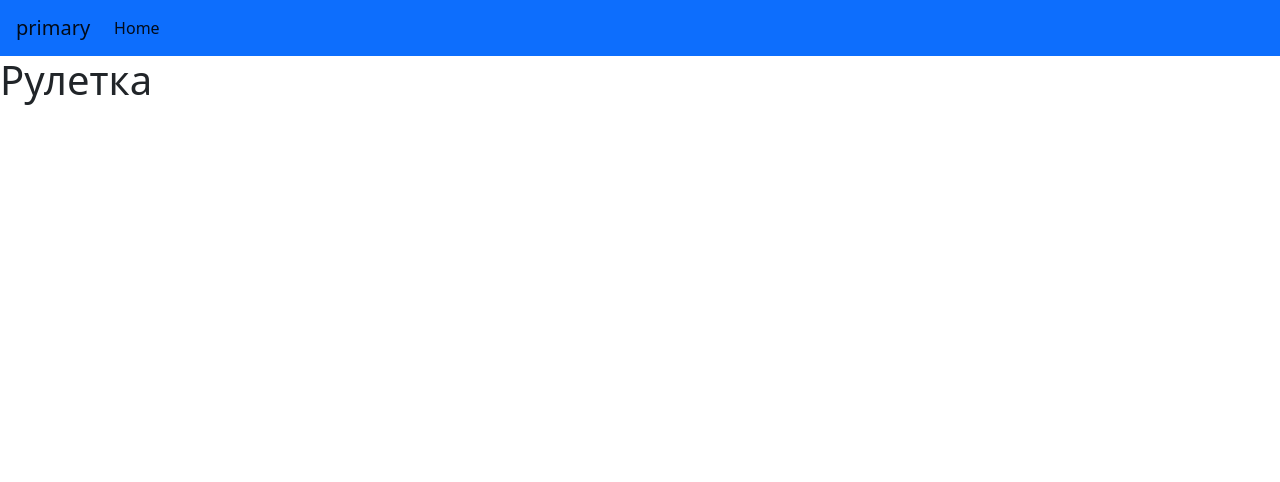
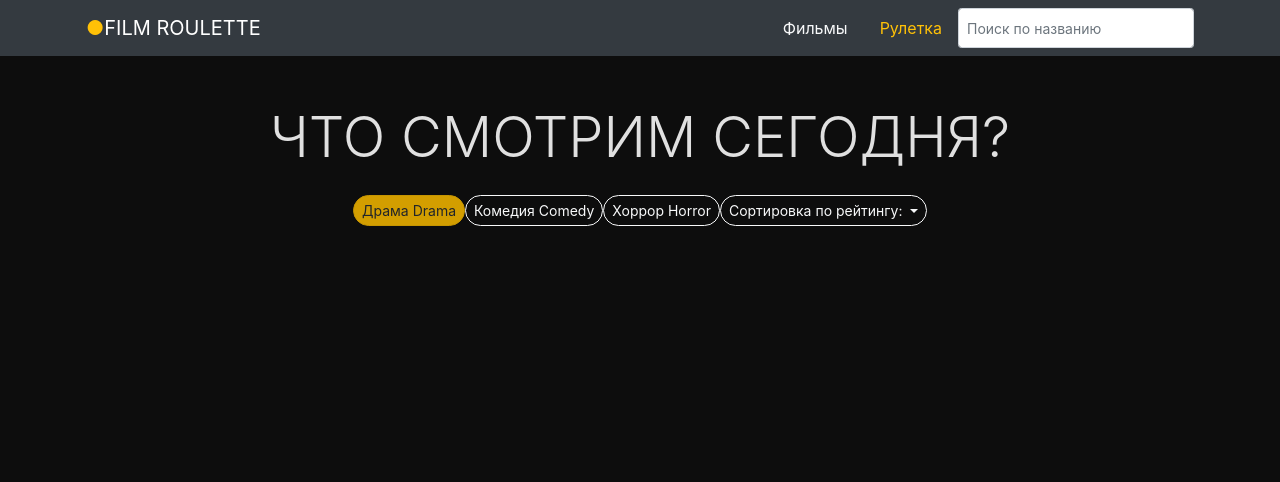
Before and after one commit to Savatheowl/film_roullete, a Flask app: page /roulette in a window 1280 px wide. Shown: the top 482 px of the page. Run offline with Flask 3, Linux system fonts and the light colour scheme; some libraries are stand-ins or nearby versions.

Commit message:
working on roulette.html — improving the navbar and creating a header with sorting.

```diff
--- /dev/null
+++ b/static/css/style.css
@@ -0,0 +1,5 @@
+body{
+    background-color: #0d0d0d;
+    color:#e0e0e0;
+    font-family: 'Inter', 'Segoe UI', sans-serif;
+}
--- a/templates/base.html
+++ b/templates/base.html
@@ -5,29 +5,14 @@
   <meta name="viewport" content="width=device-width, initial-scale=1.0">
   <title>{% block title %}{% endblock %}</title>
   <link rel="stylesheet" href="https://stackpath.bootstrapcdn.com/bootstrap/5.0.0-alpha1/css/bootstrap.min.css" integrity="sha384-r4NyP46KrjDleawBgD5tp8Y7UzmLA05oM1iAEQ17CSuDqnUK2+k9luXQOfXJCJ4I" crossorigin="anonymous">
-  <script src="https://cdn.jsdelivr.net/npm/popper.js@1.16.0/dist/umd/popper.min.js" integrity="sha384-Q6E9RHvbIyZFJoft+2mJbHaEWldlvI9IOYy5n3zV9zzTtmI3UksdQRVvoxMfooAo" crossorigin="anonymous"></script>
-  <script src="https://stackpath.bootstrapcdn.com/bootstrap/5.0.0-alpha1/js/bootstrap.min.js" integrity="sha384-oesi62hOLfzrys4LxRF63OJCXdXDipiYWBnvTl9Y9/TRlw5xlKIEHpNyvvDShgf/" crossorigin="anonymous"></script>
+  <link rel="stylesheet" href="https://cdn.jsdelivr.net/npm/bootstrap-icons@1.11.0/font/bootstrap-icons.css">
+  {% block css %} {% endblock %}
 </head>
 <body>
-<!-- header -->
-<nav class="navbar navbar-expand-sm navbar-light bg-primary">
-    <div class="container-fluid">
-        <a class="navbar-brand" href="#">primary</a>
-        <button class="navbar-toggler" type="button" data-toggle="collapse" data-target="#header"
-            aria-controls="header" aria-expanded="false" aria-label="Toggle navigation">
-            <span class="navbar-toggler-icon"></span>
-        </button>
-        <div class="collapse navbar-collapse" id="header">
-            <div class="navbar-nav">
-                <a class="nav-link active" aria-current="page" href="#">Home</a>
 
-            </div>
-        </div>
-    </div>
-</nav>
-<!-- header end -->
+  {% block header %} {% endblock %}
 
-    {% block content %}{% endblock %}
+  {% block content %} {% endblock %}
 
 <!-- footer -->
 <nav class="navbar fixed-bottom navbar-expand-sm navbar-dark bg-dark">
@@ -61,5 +46,7 @@
 </nav>
 <!-- footer end -->
 
+    <script src="https://cdn.jsdelivr.net/npm/popper.js@1.16.0/dist/umd/popper.min.js" integrity="sha384-Q6E9RHvbIyZFJoft+2mJbHaEWldlvI9IOYy5n3zV9zzTtmI3UksdQRVvoxMfooAo" crossorigin="anonymous"></script>
+    <script src="https://stackpath.bootstrapcdn.com/bootstrap/5.0.0-alpha1/js/bootstrap.min.js" integrity="sha384-oesi62hOLfzrys4LxRF63OJCXdXDipiYWBnvTl9Y9/TRlw5xlKIEHpNyvvDShgf/" crossorigin="anonymous"></script>
 </body>
 </html>
--- a/templates/roulette.html
+++ b/templates/roulette.html
@@ -1,8 +1,58 @@
 {% extends 'base.html' %}
 
+{% block title %}Film Roulette{% endblock %}
 
-{% block title %}Рулетка{% endblock %}
+{% block css %} <link rel="stylesheet" href="{{ url_for('static', filename='css/style.css') }}">{% endblock %}
+
+{% block header %}
+    <nav class="navbar navbar-expand-sm navbar-dark bg-dark">
+        <div class="container-fluid container">
+            <a href="#" class="navbar-brand d-flex align-items-center">
+                <span class="logo-circle me-2 text-warning">●</span>
+                <span class="fw-bold">FILM ROULETTE</span>
+            </a>
+            <div>
+                <div class="ms-auto d-flex align-content-center gap-3">
+                    <a href="#" class="nav-link text-light">Фильмы</a>
+                    <a href="#" class="nav-link text-warning">Рулетка</a>
+                    <input type="text" class="form-control search-input form-control-sm" placeholder="Поиск по названию" name="" id="">
+                </div>
+            </div>
+        </div>
+    </nav>
+{% endblock %}
 
 {% block content %}
-    <h1>Рулетка</h1>
+    <section>
+        <div class="container">
+            <div class="row mt-5">
+                <div class="col-12 text-center">
+                    <h1 class="display-4 fw-bold mb-4">ЧТО СМОТРИМ СЕГОДНЯ?</h1>
+                </div>
+            </div>
+            <div class="row">
+                <div class="col-12">
+                    <d class="d-flex flex-wrap justify-content-center gap-5 mb-3">
+                        <button class="btn btn-warning btn-sm genre-chill rounded-pill active">Драма Drama</button>
+                        <button class="btn btn-outline-light btn-sm genre-chill rounded-pill">Комедия Comedy</button>
+                        <button class="btn btn-outline-light btn-sm genre-chill rounded-pill">Хоррор Horror</button>
+                        <div class="dropdown">
+                            <dutton class="btn btn-outline-light btn-sm rounded-pill dropdown-toggle" data-toggle="dropdown">
+                                Сортировка по рейтингу:
+                            </dutton>
+                            <ul class="dropdown-menu dropdown-menu-dark">
+                                <li><a href="#" class="dropdown-item" data-sort="popularity.desc">По популярности</a></li>
+                                <li><a href="#" class="dropdown-item" data-sort="vote_average.desc">По рейтингу</a></li>
+                                <li><a href="#" class="dropdown-item" data-sort="release_date.desc">По дате выхода</a></li>
+                            </ul>
+                        </div>
+                    </d>
+                </div>
+            </div>
+        </div>
+    </section>
+
+    <section>
+
+    </section>
 {% endblock %}
```
